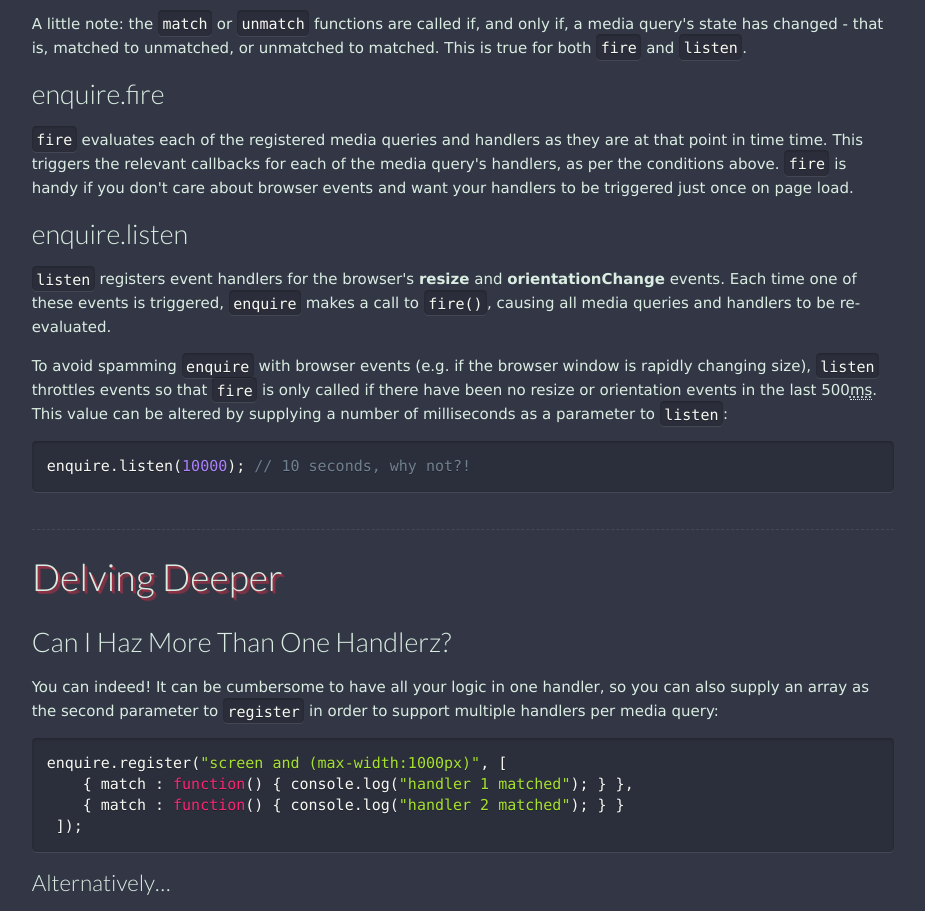
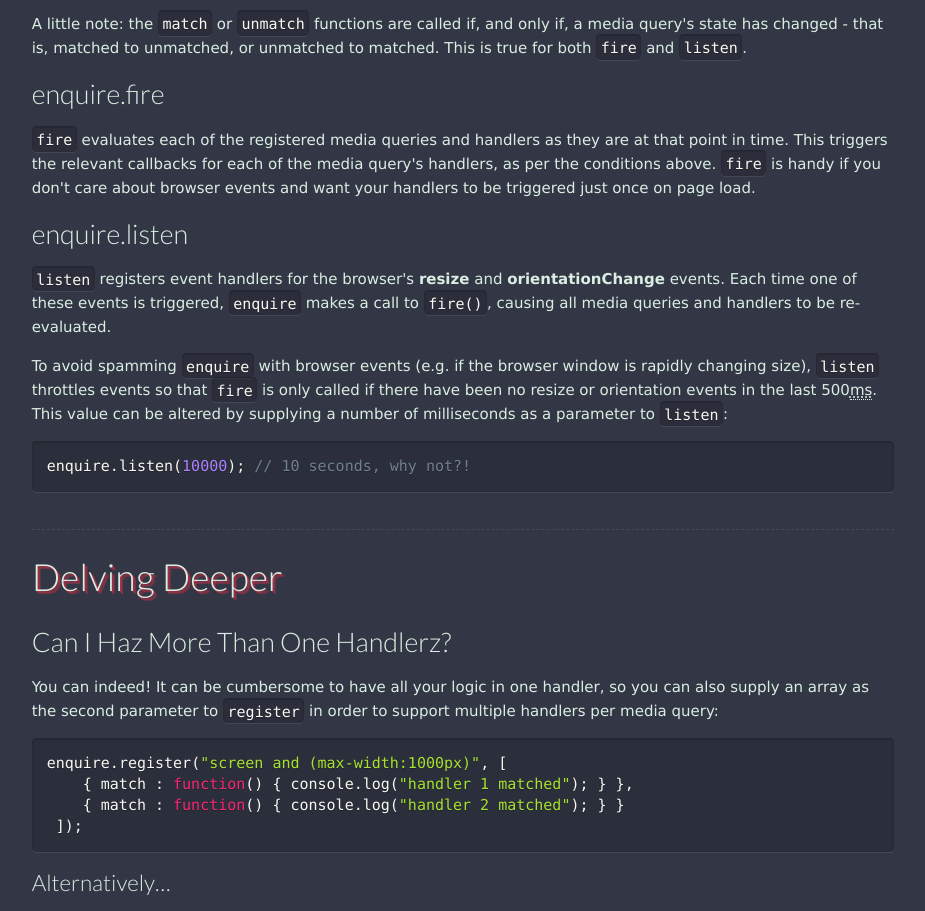
Before and after one commit to WickyNilliams/enquire.js, a website: page index.html in a window 1280 px wide. Shown: the part 2425-3336 px from the top of the page, without its empty margins (177-1102 px from the left). Drawn offline with nearby package versions, Linux system fonts and the light colour scheme; a web font is replaced by a local one.

Commit message:
remove duplicate word

```diff
--- a/index.html
+++ b/index.html
@@ -178,7 +178,7 @@ enquire.register("screen and (max-width:1000px)", {
             <h3>enquire.fire</h3>
 
             <p>
-                <code class="language-javascript">fire</code> evaluates each of the registered media queries and handlers as they are at that point in time time. This triggers the relevant callbacks for each of the media query's handlers, as per the conditions above. <code class="language-javascript">fire</code> is handy if you don't care about browser events and want your handlers to be triggered just once on page load.
+                <code class="language-javascript">fire</code> evaluates each of the registered media queries and handlers as they are at that point in time. This triggers the relevant callbacks for each of the media query's handlers, as per the conditions above. <code class="language-javascript">fire</code> is handy if you don't care about browser events and want your handlers to be triggered just once on page load.
             </p>
 
             <h3>enquire.listen</h3>
```
